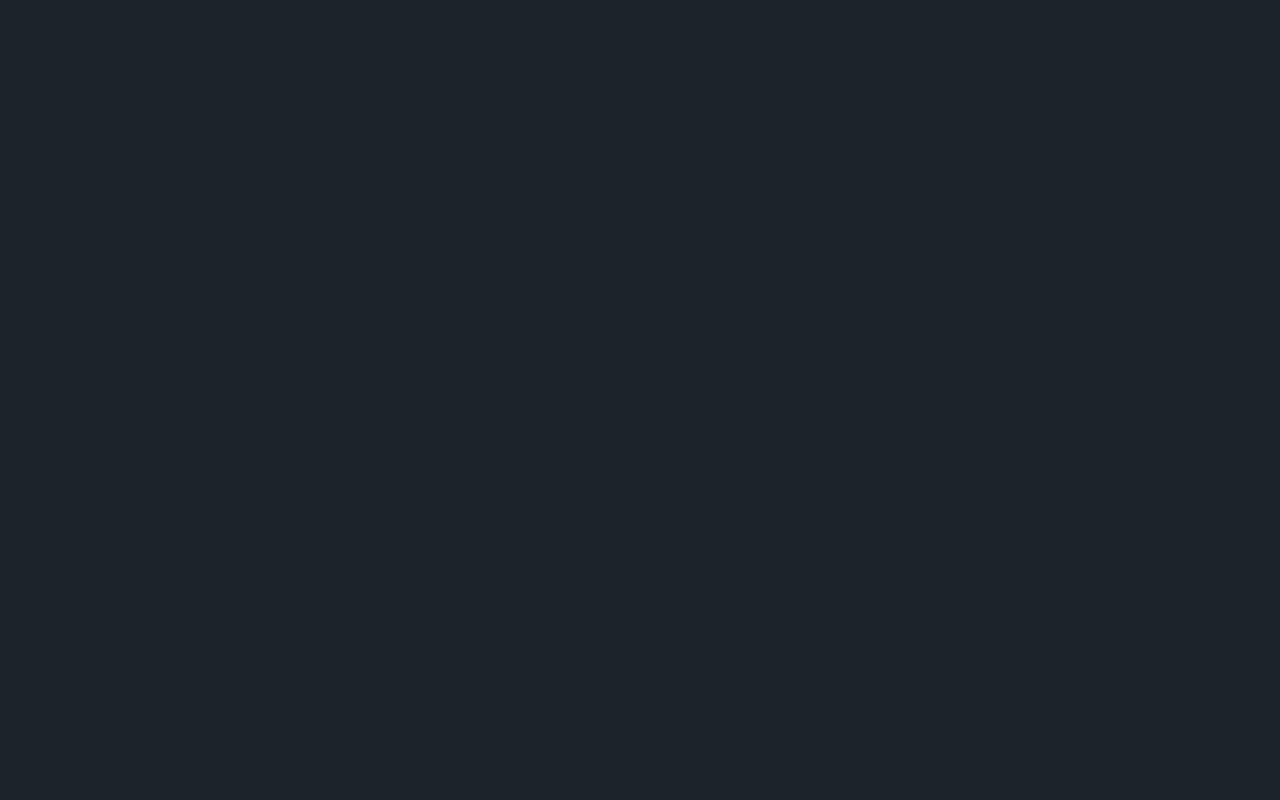
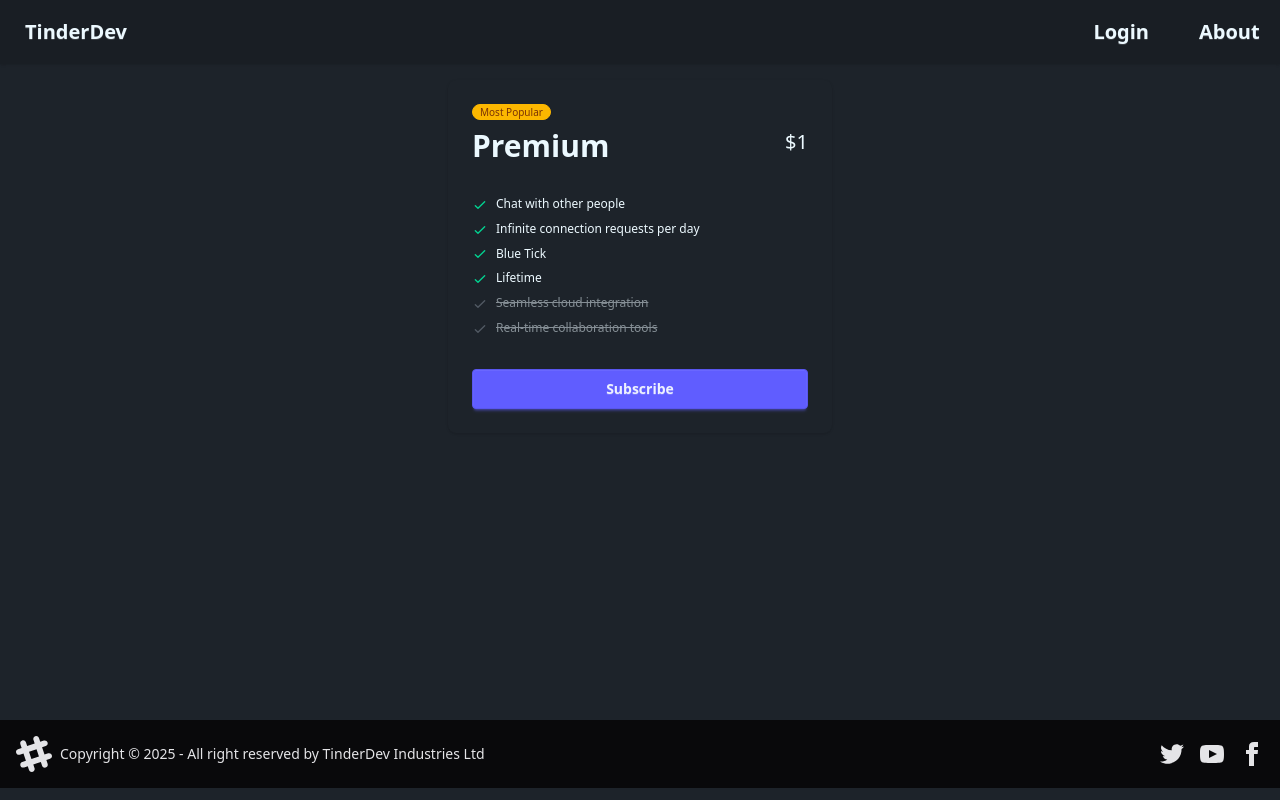
Before and after one commit to PradumnO9/TinderDev-UI, a React (Vite) app: page /premium in a window 1280 px wide. Before the commit this address had no page. Built offline with nearby package versions, Linux system fonts and the light colour scheme.

Commit message:
created premium membership page

```diff
--- a/index.html
+++ b/index.html
@@ -5,6 +5,7 @@
     <link rel="icon" type="image/svg+xml" href="/vite.svg" />
     <meta name="viewport" content="width=device-width, initial-scale=1.0" />
     <title>TinderDev</title>
+    <script src="https://checkout.razorpay.com/v1/checkout.js"></script>
   </head>
   <body>
     <div id="root"></div>
--- a/src/App.jsx
+++ b/src/App.jsx
@@ -12,6 +12,7 @@ import ContactUs from "./components/ContactUs";
 import TermsAndConditions from "./components/TermsAndConditions";
 import PrivacyPolicy from "./components/PrivacyPolicy";
 import RefundPolicy from "./components/RefundPolicy";
+import Premium from "./components/Premium";
 
 function App() {
   return (
@@ -25,6 +26,7 @@ function App() {
               <Route path="/profile" element={<Profile />} />
               <Route path="/connections" element={<UserConnections />} />
               <Route path="/requests" element={<Requests />} />
+              <Route path="/premium" element={<Premium />} />
               <Route path="/pages/contact-us" element={<ContactUs />} />
               <Route
                 path="/pages/terms-and-conditions"
--- a/src/components/NavBar.jsx
+++ b/src/components/NavBar.jsx
@@ -121,6 +121,9 @@ const NavBar = () => {
                 <Link to="/requests">Requests</Link>
               </li>
               <li>
+                <Link to="/premium">Premium</Link>
+              </li>
+              <li>
                 <p onClick={handleLogout}>Logout</p>
               </li>
             </ul>
--- /dev/null
+++ b/src/components/Premium.jsx
@@ -0,0 +1,162 @@
+import axios from "axios";
+import React from "react";
+import { BASE_URL } from "../utils/constants";
+
+const Premium = () => {
+  const handleSubscribeButton = async (type) => {
+    const order = await axios.post(
+      `${BASE_URL}/payment/create-order`,
+      { membershipType: type },
+      { withCredentials: true }
+    );
+
+    const { amount, keyId, currency, notes, orderId } = order.data;
+
+    // It should open the dialog box
+
+    const options = {
+      key: keyId,
+      amount,
+      currency,
+      name: "Tinder Dev",
+      description: "Connect to other developers",
+      order_id: orderId,
+      prefill: {
+        name: `${notes.firstName} ${notes.lastName}`,
+        email: notes.emailId,
+      },
+      theme: {
+        color: "#F37254",
+      },
+    };
+
+    const rzp = new window.Razorpay(options);
+    rzp.open();
+  };
+
+  return (
+    <div className="card w-96 bg-base-100 shadow-sm mx-auto my-4">
+      <div className="card-body">
+        <span className="badge badge-xs badge-warning">Most Popular</span>
+        <div className="flex justify-between">
+          <h2 className="text-3xl font-bold">Premium</h2>
+          <span className="text-xl">$1</span>
+        </div>
+        <ul className="mt-6 flex flex-col gap-2 text-xs">
+          <li>
+            <svg
+              xmlns="http://www.w3.org/2000/svg"
+              className="size-4 me-2 inline-block text-success"
+              fill="none"
+              viewBox="0 0 24 24"
+              stroke="currentColor"
+            >
+              <path
+                strokeLinecap="round"
+                strokeLinejoin="round"
+                strokeWidth="2"
+                d="M5 13l4 4L19 7"
+              />
+            </svg>
+            <span>Chat with other people</span>
+          </li>
+          <li>
+            <svg
+              xmlns="http://www.w3.org/2000/svg"
+              className="size-4 me-2 inline-block text-success"
+              fill="none"
+              viewBox="0 0 24 24"
+              stroke="currentColor"
+            >
+              <path
+                strokeLinecap="round"
+                strokeLinejoin="round"
+                strokeWidth="2"
+                d="M5 13l4 4L19 7"
+              />
+            </svg>
+            <span>Infinite connection requests per day</span>
+          </li>
+          <li>
+            <svg
+              xmlns="http://www.w3.org/2000/svg"
+              className="size-4 me-2 inline-block text-success"
+              fill="none"
+              viewBox="0 0 24 24"
+              stroke="currentColor"
+            >
+              <path
+                strokeLinecap="round"
+                strokeLinejoin="round"
+                strokeWidth="2"
+                d="M5 13l4 4L19 7"
+              />
+            </svg>
+            <span>Blue Tick</span>
+          </li>
+          <li>
+            <svg
+              xmlns="http://www.w3.org/2000/svg"
+              className="size-4 me-2 inline-block text-success"
+              fill="none"
+              viewBox="0 0 24 24"
+              stroke="currentColor"
+            >
+              <path
+                strokeLinecap="round"
+                strokeLinejoin="round"
+                strokeWidth="2"
+                d="M5 13l4 4L19 7"
+              />
+            </svg>
+            <span>Lifetime</span>
+          </li>
+          <li className="opacity-50">
+            <svg
+              xmlns="http://www.w3.org/2000/svg"
+              className="size-4 me-2 inline-block text-base-content/50"
+              fill="none"
+              viewBox="0 0 24 24"
+              stroke="currentColor"
+            >
+              <path
+                strokeLinecap="round"
+                strokeLinejoin="round"
+                strokeWidth="2"
+                d="M5 13l4 4L19 7"
+              />
+            </svg>
+            <span className="line-through">Seamless cloud integration</span>
+          </li>
+          <li className="opacity-50">
+            <svg
+              xmlns="http://www.w3.org/2000/svg"
+              className="size-4 me-2 inline-block text-base-content/50"
+              fill="none"
+              viewBox="0 0 24 24"
+              stroke="currentColor"
+            >
+              <path
+                strokeLinecap="round"
+                strokeLinejoin="round"
+                strokeWidth="2"
+                d="M5 13l4 4L19 7"
+              />
+            </svg>
+            <span className="line-through">Real-time collaboration tools</span>
+          </li>
+        </ul>
+        <div className="mt-6">
+          <button
+            className="btn btn-primary btn-block"
+            onClick={() => handleSubscribeButton("premium")}
+          >
+            Subscribe
+          </button>
+        </div>
+      </div>
+    </div>
+  );
+};
+
+export default Premium;
```
